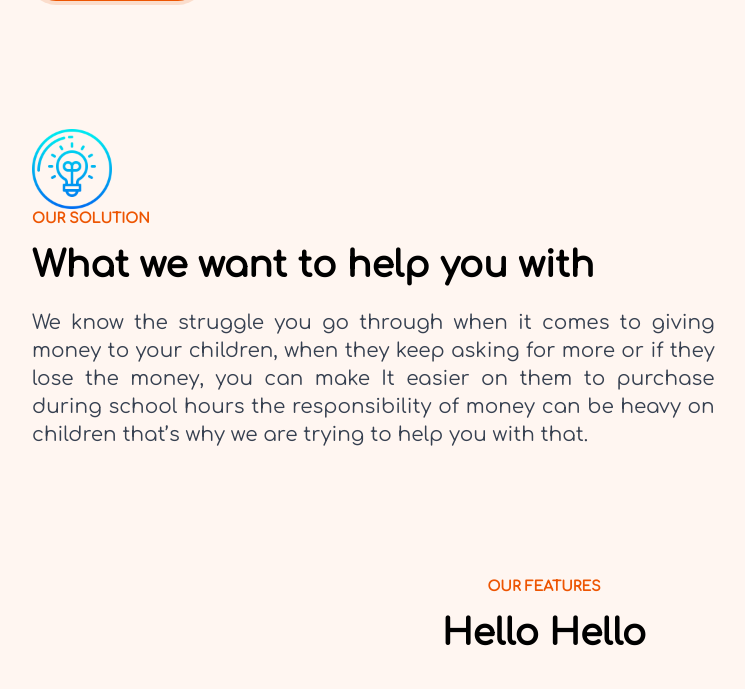
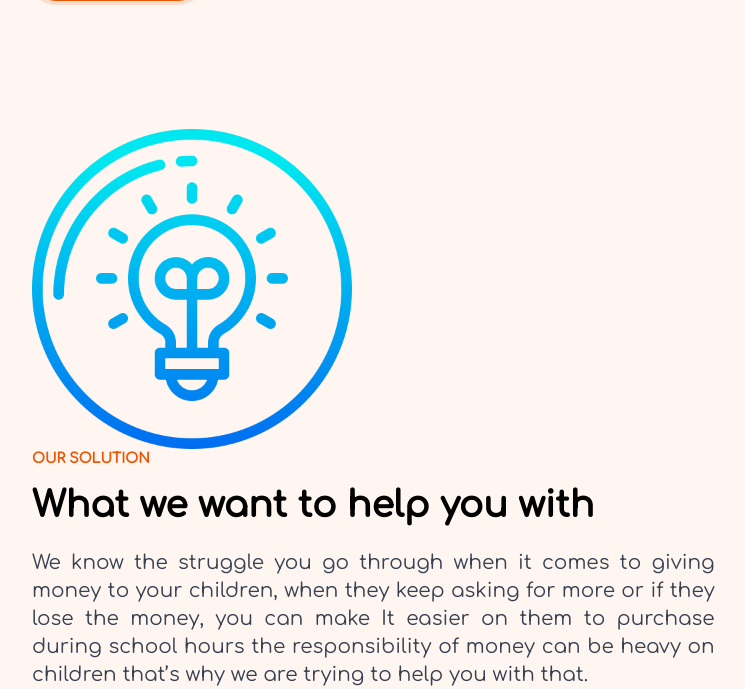
Before and after one commit to Jwan999/hanoot, a Laravel app: page / in a window 1280 px wide. Shown: the part 759-1448 px from the top of the page, without its empty margins (96-841 px from the left). Run offline with Laravel 8, Linux system fonts and the light colour scheme; style sheets or scripts are compiled from the project's sources.

```diff
--- a/resources/views/master.blade.php
+++ b/resources/views/master.blade.php
@@ -87,8 +87,8 @@
 </div>
 {{--problem--}}
 <div class="flex flex-wrap items-center lg:mx-32 mx-6 mt-20 mt-32">
-    <div class="flex justify-center lg:justify-start lg:mr-32 mr-0">
-        <img class="lg:w-2/12 w-6/12" src="/assets/solution.png" alt="">
+    <div class="flex justify-center lg:justify-start">
+        <img class="lg:w-8/12 w-6/12" src="/assets/solution.png" alt="">
     </div>
     <div class="lg:w-8/12 w-full lg:mt-0 mt-10">
         <h1 class="text-orange-900 mb-4 text-sm font-semibold">
```
